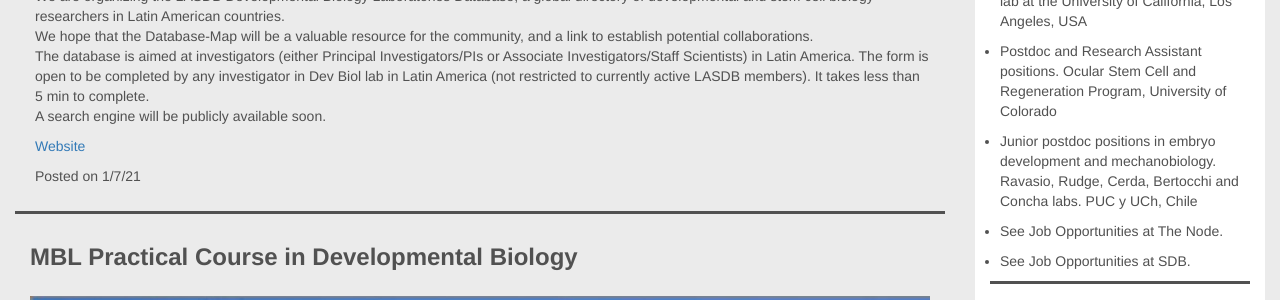
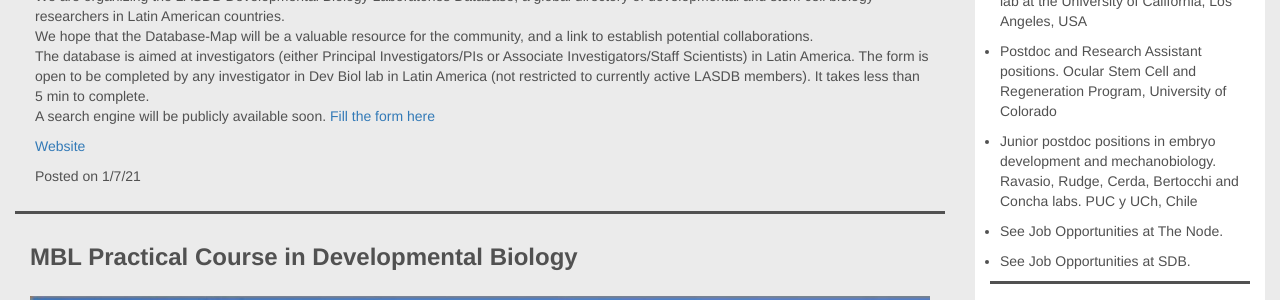
Before and after one commit to lasdb/lasdb.github.io, a Jekyll site: the page built from _posts/2000-01-01-news.markdown, in a window 1280 px wide and 900 px high, scrolled down 538 px. Shown: the part 152-452 px from the top of the window. Built offline with Jekyll 4.4.1, drawn with Linux system fonts in a browser that asks for light colours; nearby versions of some CDN libraries.

Commit message:
Update 2000-01-01-news.markdown

```diff
--- a/_posts/2000-01-01-news.markdown
+++ b/_posts/2000-01-01-news.markdown
@@ -12,7 +12,8 @@ news:
     body: 'We are organizing the LASDB Developmental Biology Laboratories Database, a global directory of developmental and stem cell biology researchers in Latin American countries. <br>
 We hope that the Database-Map will be a valuable resource for the community, and a link to establish potential collaborations. <br>
 The database is aimed at investigators (either Principal Investigators/PIs or Associate Investigators/Staff Scientists) in Latin America. The form is open to be completed by any investigator in Dev Biol lab in Latin America (not restricted to currently active LASDB members). It takes less than 5 min to complete.<br>
-A search engine will be publicly available soon.'
+A search engine will be publicly available soon.
+<a href="https://lasdb-development.org/pages/LatAm_DevBiol_labs_map.html" target="_blank">Fill the form here</a> '
     imageSm: 'img/news/map-sm.jpg'
     imageBg: '../img/news/map-bg.jpg'
     URL: 'https://lasdb-development.org/pages/LatAm_DevBiol_labs_map.html'
```
